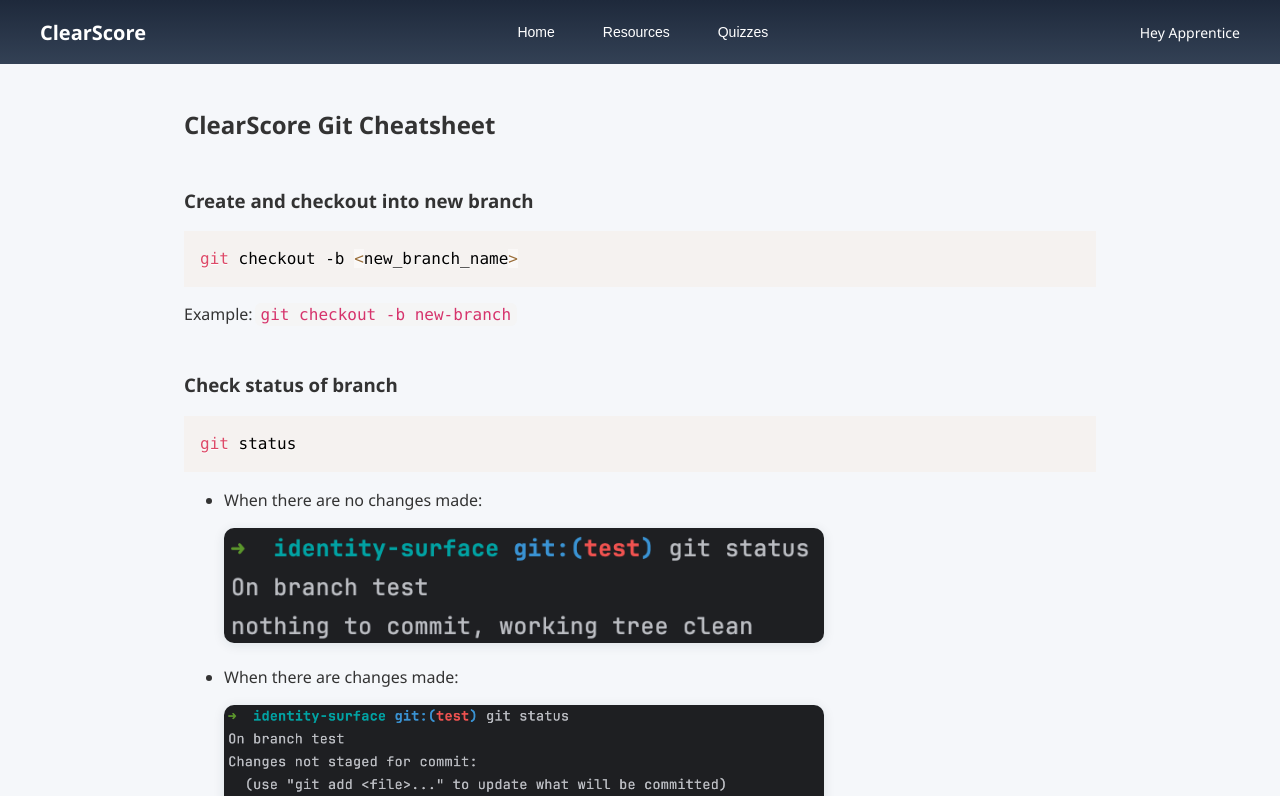
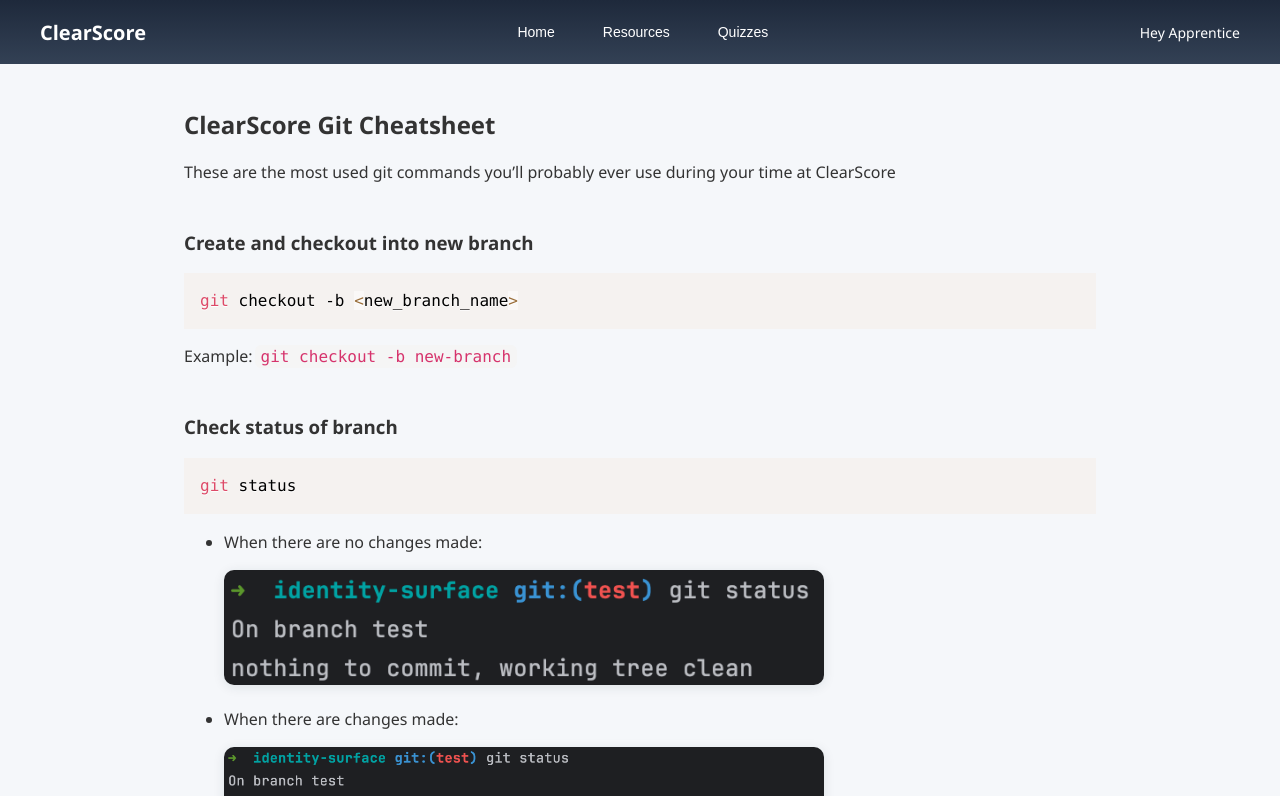
Before and after one commit to NathanVoong/final-year-project, a React (Vite) app in the folder onboarding-app/: page /git-commands in a window 1280 px wide. Shown: the top 796 px of the page. Built offline with nearby package versions, Linux system fonts and the light colour scheme.

Commit message:
FE-38: Add small intro to cheatsheet page

```diff
--- a/onboarding-app/src/pages/GitCheatsheetPage/GitCheatsheetPage.tsx
+++ b/onboarding-app/src/pages/GitCheatsheetPage/GitCheatsheetPage.tsx
@@ -12,6 +12,7 @@
         <div>
             <section className="section">
                 <h1>ClearScore Git Cheatsheet</h1>
+                <p>These are the most used git commands you’ll probably ever use during your time at ClearScore</p>
                 <h3>Create and checkout into new branch</h3>
                 <SyntaxHighlighter language="bash">
                     {`git checkout -b <new_branch_name>`}
```
